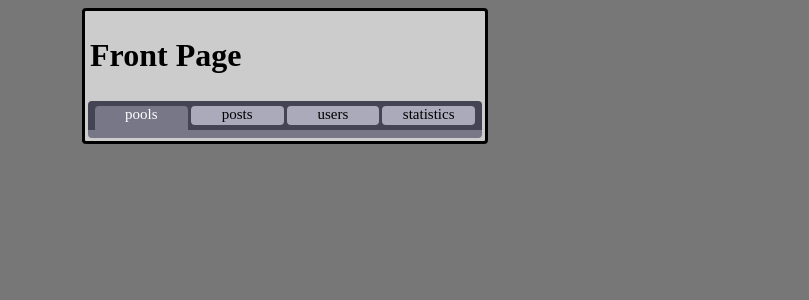
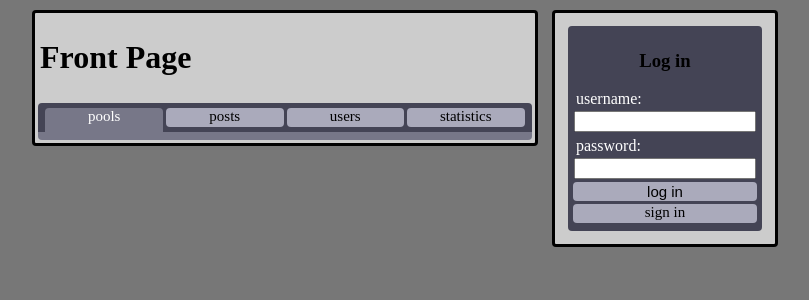
Before and after one commit to SamiAtte/some-application, a Flask app: page /pools in a window 1280 px wide. Shown: the top 300 px of the page, without its empty margins (358-1167 px from the left). Run offline with Flask 3, Linux system fonts and the light colour scheme; data that the repository does not hold is empty.

Commit message:
Added account-element for user log in. user-, sign-in-, pool- and post-pages still missing. Pool and post creation missing. Comments missing.

```diff
--- a/static/style.css
+++ b/static/style.css
@@ -1,5 +1,7 @@
 
 :root {
+  --main-width: 500px;
+  --account-block-width: 200px;
   --main-color: #ccc;
   --border-rounding: 4px;
   --text-height: 15px;
@@ -27,13 +29,25 @@ html {
 
 .main {
   background-color: var(--main-color);
-  width: 400px;
-  left: calc(50% - 200px);
+  width: var(--main-width);
+  left: calc(50% - var(--main-width) / 2);
   position: absolute;
   border-radius: var(--border-rounding);
   border-style: solid;
   margin-bottom: 5px;
 }
+
+.account-block {
+  width: var(--account-block-width);
+  background-color: var(--main-color);
+  position: relative;
+  margin: 10px;
+  padding: 10px;
+  left: calc(50% + var(--main-width) / 2 + 10px);
+  border-style: solid;
+  border-radius: var(--border-rounding);
+}
+
 
 
 
@@ -179,7 +193,7 @@ label {
 .tab-content p {
   display: block;
   background-color: var(--element-color);
-  margin: 0px;
+  margin: 5px;
   min-height: 50px;
   border-radius: 0px 0px var(--border-rounding) var(--border-rounding);
   padding: 3px;
--- /dev/null
+++ b/templates/account.html
@@ -0,0 +1,89 @@
+<div class="account-block">
+  <div class="vertical-button-list">
+    {% if session.username %}
+      <ul>
+        <li class="top">
+          <h3 id="username"> {{ session.username }} </h3>
+        </li>
+        <li><a class="link-button" href="/user/{{ session.user_id }}">User page</a></li>
+        <li><a class="link-button" href="/log_out">Log out</a></li>
+      </ul>
+    {% else %}
+      <form action="/log_in" method="post">
+        <ul>
+          <li>
+            <h3> Log in </h3>
+          </li>
+          <li class="top">
+            <label for="username">username:</label>
+            <input type="text" name="username" class="field"/>
+          </li>
+          <li>
+            <label for="password">password:</label>
+            <input type="text" name="password" class="field"/>
+          </li>
+          {% if session.log_in_error %}
+            <li>
+              <p class="error">Wrong username or password</p>
+            </li>
+          {% endif %}
+          <li>
+            <input type="submit" value="log in" class="form-button"/>
+          </li>
+          <li class="bottom">
+            <li><a class="link-button" href="/sign_in">sign in</a></li>
+          </li>
+        </ul>
+      </form>
+    {% endif %}
+  </div>
+</div>
+      {#
+        <form action="" method="post">
+        <ul>
+          <li class="top">
+            <label for="username">username:</label>
+            <input type="text" name="username" class="field" id="username"/>
+          </li>
+          <li>
+            <label for="password">password:</label>
+            <input type="password" name="password" class="field" id="password"/>
+          </li>
+          <li><a class="link-button" href="">nappi 4</a></li>
+          <li class="bottom"><input type="submit" value="login" class="form-button"/></li>
+        </ul>
+      </form>
+  #}
+
+{#
+  {% if session.username %}
+    <h3 id="username">
+      {{ session.username }}
+    </h3>
+    <ul>
+      <li><a href="/user/{{ session.user_id }}">User page</a></li>
+      <li><a href="/log_out">Log out</a></li>
+    </ul>
+  {% else %}
+    <form action="/log_in" method="post">
+      {% if session.log_in_error %}
+      <p class="error">
+        Wrong username or password
+      </p>
+      {% endif %}
+      <p>
+        Username: <br />
+        <input type="text" name="username" class="field"/>
+      </p>
+      <p>
+        Password: <br />
+        <input type="password" name="password" class="field"/>
+      </p>
+      <input type="submit" value="login" class="login-button"/>
+    </form>
+    <form action="/sign_in">
+      <input type="submit" value="sign in" class="login-button"/>
+    </form>
+  {% endif %}
+  <a href="/">front page</a>
+#}
--- a/templates/frontpage/index-pools.html
+++ b/templates/frontpage/index-pools.html
@@ -26,8 +26,8 @@
           {% include 'post-pool-list.html' %}
       </div>
     </div>
-
   </main>
+  {% include 'account.html' %}
 </body>
 
 </html>
--- a/templates/frontpage/index-posts.html
+++ b/templates/frontpage/index-posts.html
@@ -28,6 +28,7 @@
     </div>
 
   </main>
+  {% include 'account.html' %}
 </body>
 
 </html>
--- a/templates/frontpage/index-stats.html
+++ b/templates/frontpage/index-stats.html
@@ -28,6 +28,7 @@
     </div>
 
   </main>
+  {% include 'account.html' %}
 </body>
 
 </html>
--- a/templates/frontpage/index-users.html
+++ b/templates/frontpage/index-users.html
@@ -28,6 +28,7 @@
     </div>
 
   </main>
+  {% include 'account.html' %}
 </body>
 
 </html>
```
